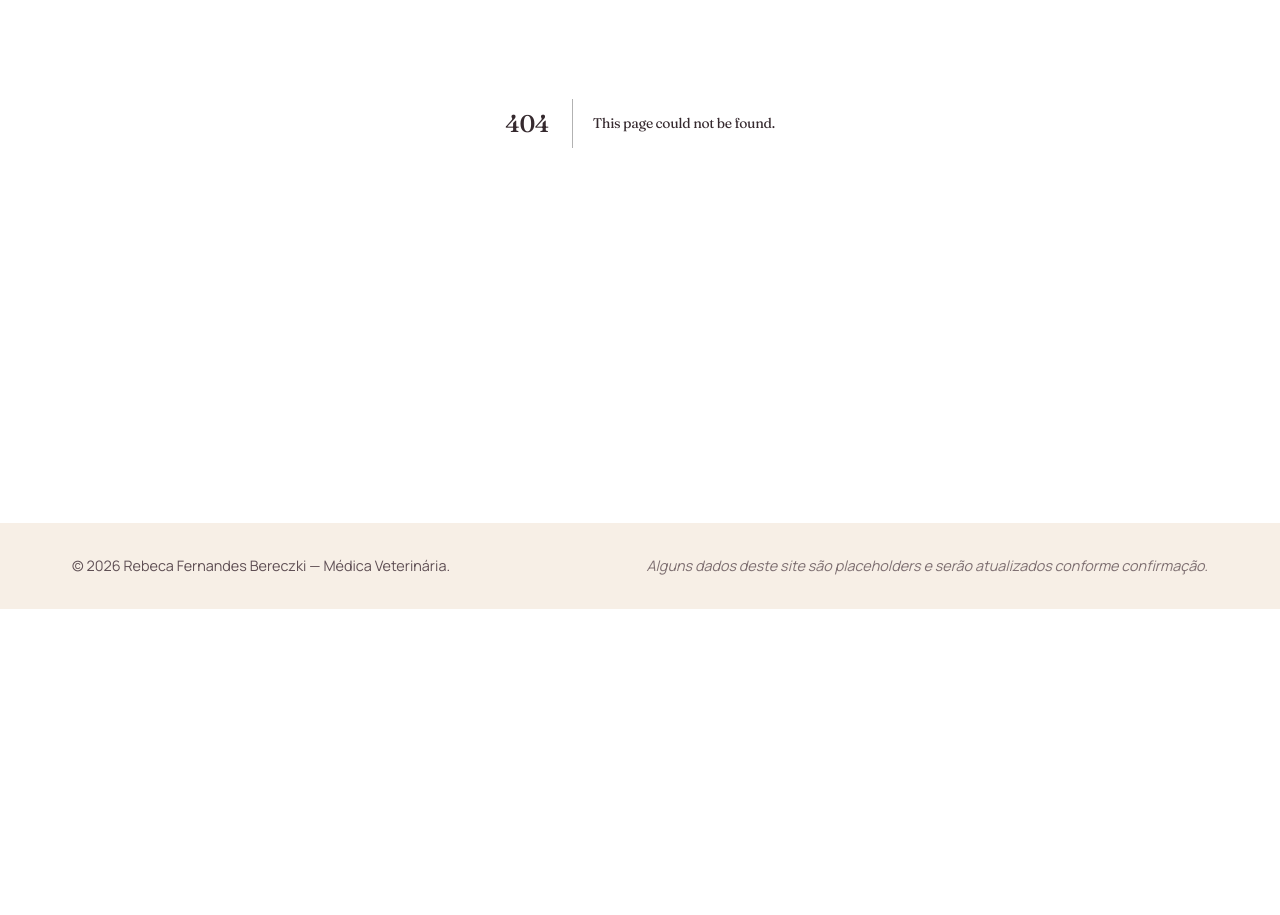
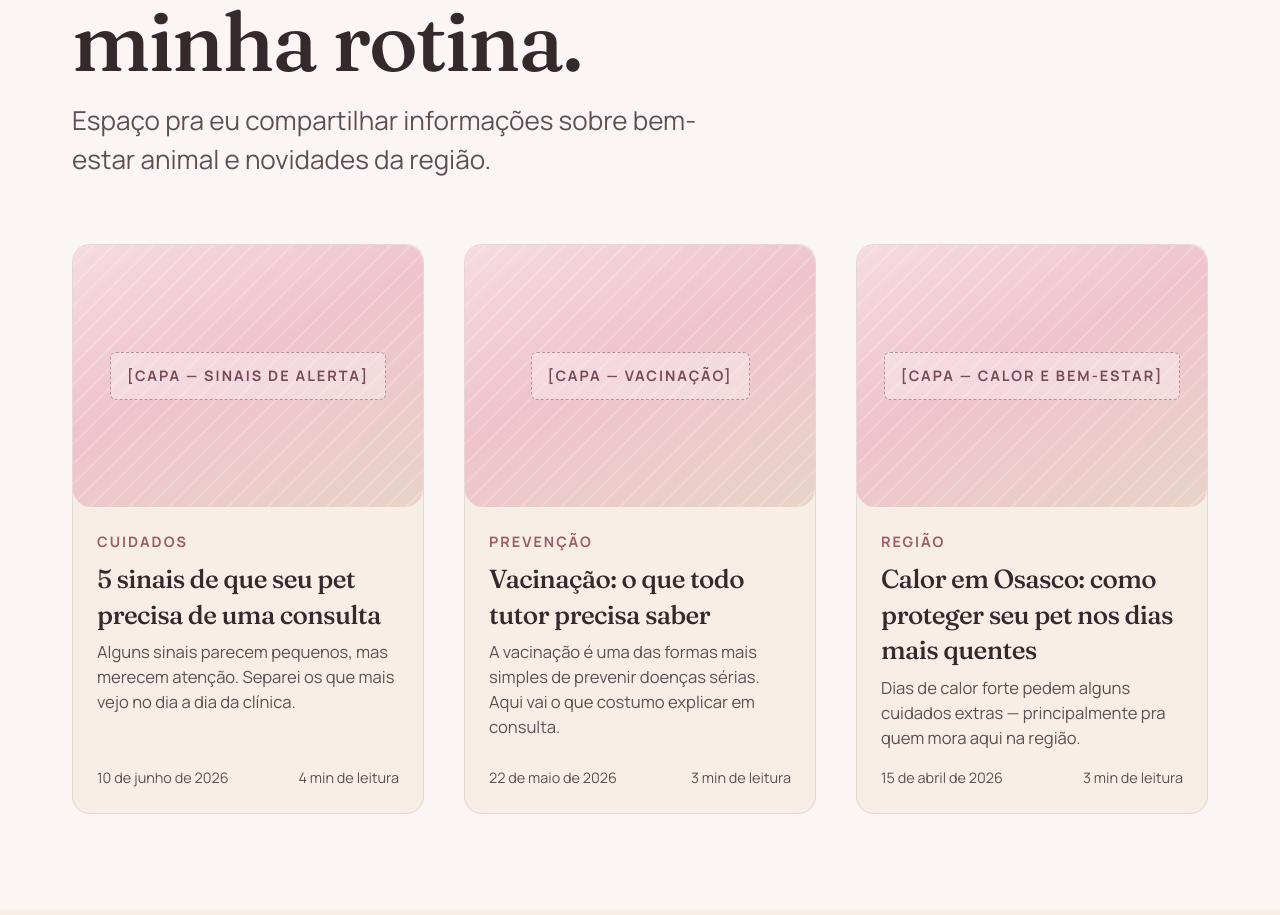
Before and after one commit to Silveira-Software/rebeca-bereczki, a Next.js app: page /blog in a window 1280 px wide. Before the commit this address had no page. Shown: the part 277-1192 px from the top of the page. Before the commit the page ends 886 px from the top, so only its background shows below. Built offline with nearby package versions, Linux system fonts and the light colour scheme.

Commit message:
Adiciona pagina do blog

```diff
--- /dev/null
+++ b/app/blog/page.tsx
@@ -0,0 +1,49 @@
+import type { Metadata } from "next";
+import Link from "next/link";
+import { posts } from "@/data/blog";
+import { profile } from "@/data/profile";
+
+export const metadata: Metadata = {
+  title: "Blog",
+  description: "Notícias, cuidados com animais e novidades da região — escrito por mim, direto da rotina do consultório.",
+  alternates: { canonical: "/blog" },
+};
+
+function formatDate(iso: string) {
+  return new Date(iso).toLocaleDateString("pt-BR", { day: "2-digit", month: "long", year: "numeric" });
+}
+
+export default function BlogIndexPage() {
+  return (
+    <div className="bg-white-warm pb-24 pt-32 sm:pt-36">
+      <div className="container-page">
+        <p className="eyebrow">{profile.blog.eyebrow}</p>
+        <h1 className="mt-4 max-w-[20ch] text-2xl">{profile.blog.heading}</h1>
+        <p className="lede mt-4">{profile.blog.text}</p>
+
+        <div className="mt-16 grid grid-cols-1 gap-10 sm:grid-cols-2 lg:grid-cols-3">
+          {posts.map((post) => (
+            <Link
+              key={post.slug}
+              href={`/blog/${post.slug}`}
+              className="group flex flex-col overflow-hidden rounded-md border border-wine/10 bg-cream transition-transform duration-300 ease-soft hover:-translate-y-1"
+            >
+              <div className="photo-slot aspect-[4/3]">
+                <span className="photo-slot__label">[{post.coverPlaceholder}]</span>
+              </div>
+              <div className="flex flex-1 flex-col p-6">
+                <span className="signature-pair !text-old-rose">{post.category}</span>
+                <h2 className="mt-2 text-md leading-snug text-graphite group-hover:text-accent-deep">{post.title}</h2>
+                <p className="mt-2 flex-1 text-sm text-muted">{post.excerpt}</p>
+                <div className="mt-4 flex items-center justify-between text-xs text-muted">
+                  <span>{formatDate(post.date)}</span>
+                  <span>{post.readTime} de leitura</span>
+                </div>
+              </div>
+            </Link>
+          ))}
+        </div>
+      </div>
+    </div>
+  );
+}
```
